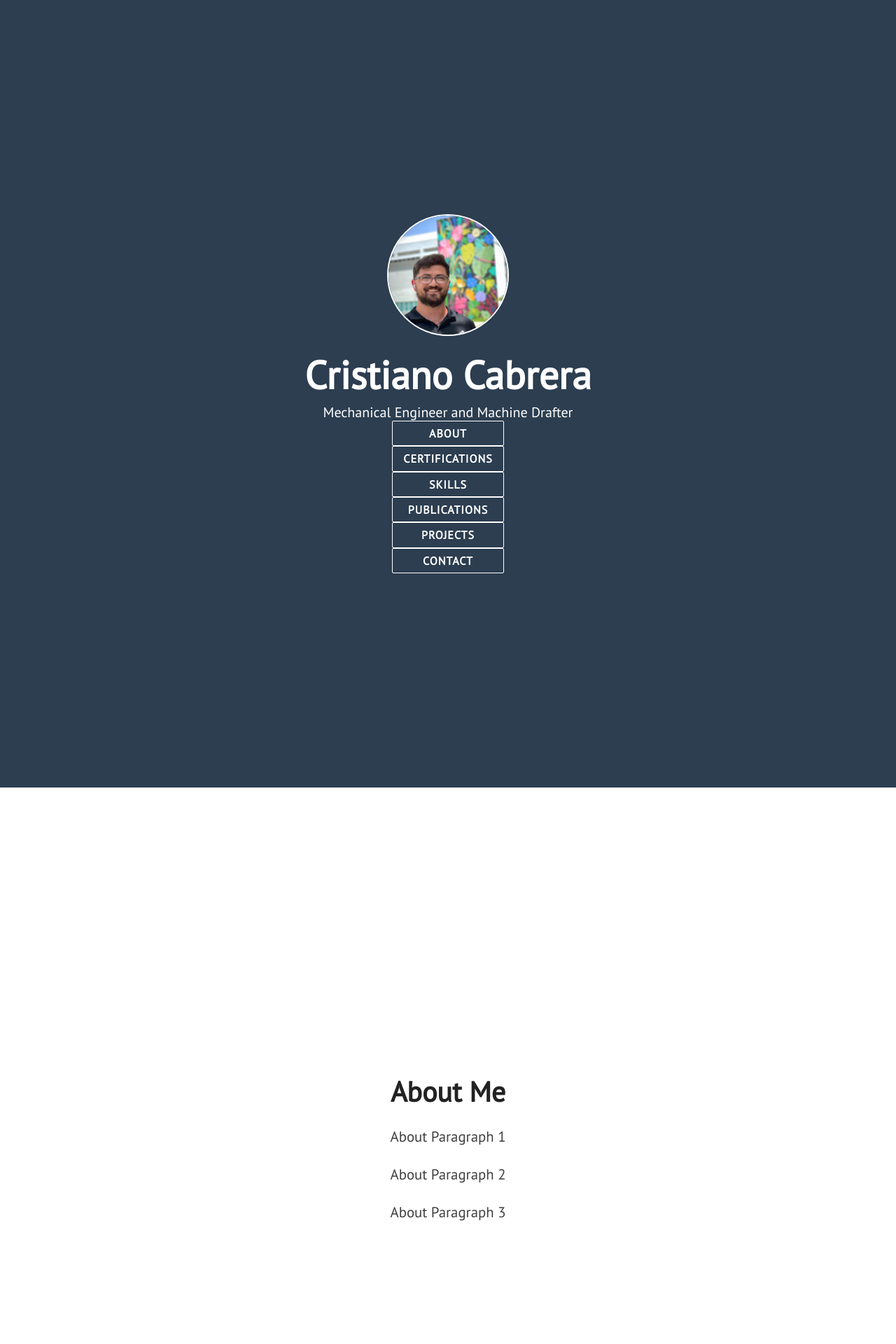
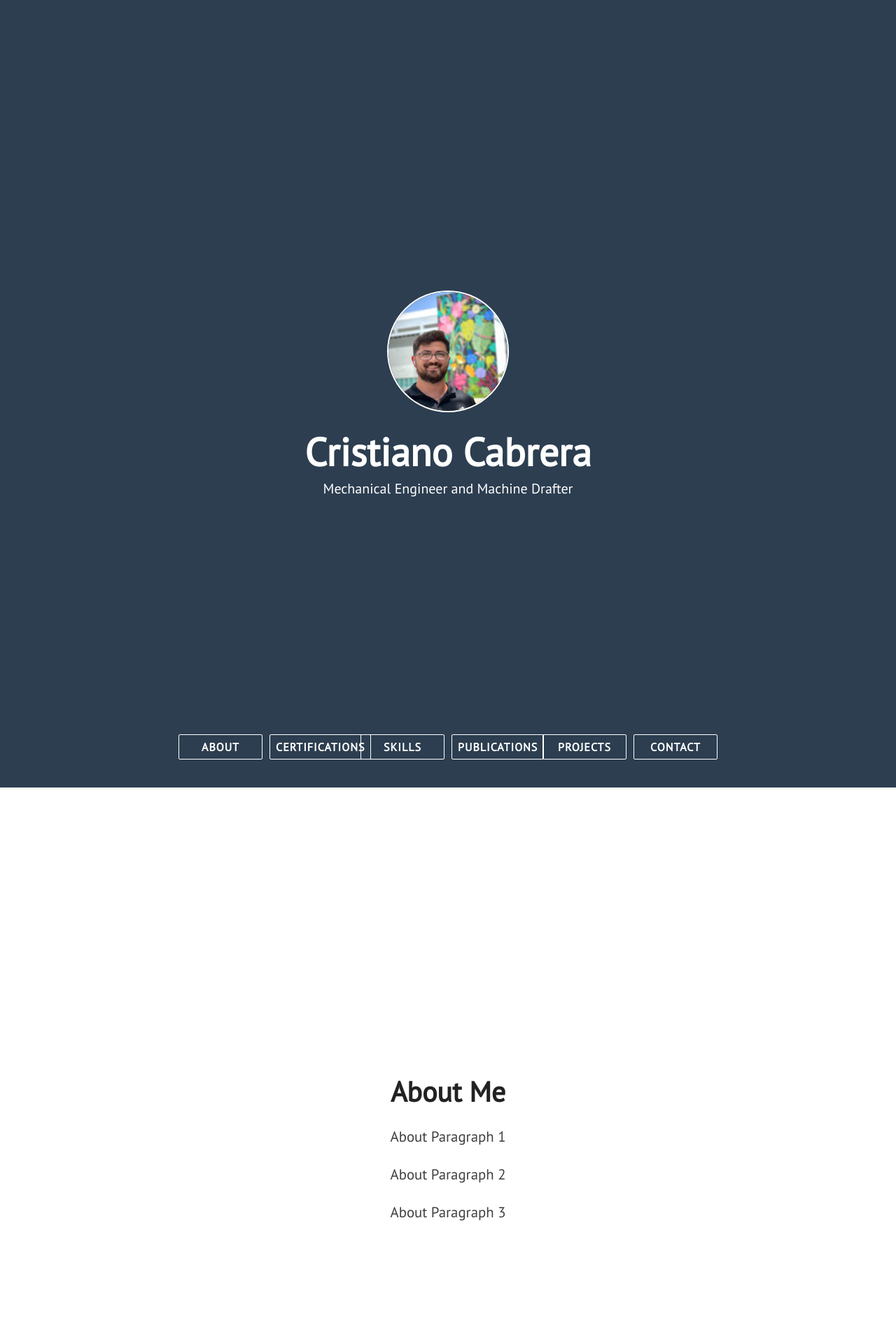
Before and after one commit to cmcabrera97/cmcabrera97.github.io, a Jekyll site: the page built from index.html, in a window 1280 px wide. Shown: the top 1920 px of the page at 70% size. Built offline with Jekyll 4.4.1, drawn with Linux system fonts in a browser that asks for light colours; nearby versions of some CDN libraries.

Commit message:
Update nav.html

```diff
--- a/_includes/nav.html
+++ b/_includes/nav.html
@@ -6,7 +6,7 @@
         </div>
         <div class="head-name head-title animated" id="head-name">{{ site.title }}</div>
         <div class="head-punchline animated">{{ site.description }}</div>
-        <div class="full-width">
+        <div class="head-menu-wrap">
             <a class="semi-transparent-button with-border nav-links" href="#about">ABOUT</a>
             <a class="semi-transparent-button with-border nav-links" href="#certs">CERTIFICATIONS</a>
             <a class="semi-transparent-button with-border nav-links" href="#skills">SKILLS</a>
```
